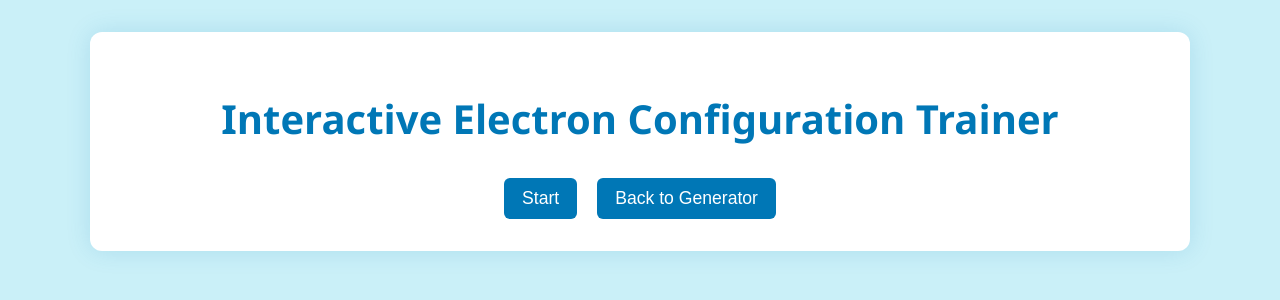
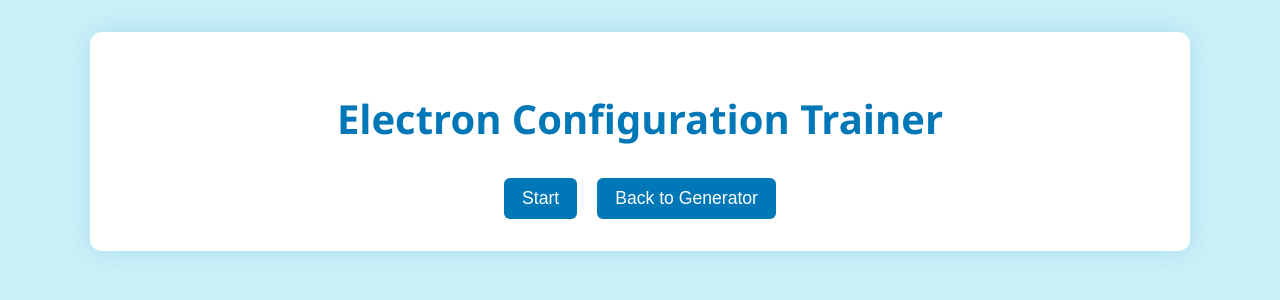
Before and after one commit to dyerfire9/orbitals-app, a React (Create React App) app: page / in a window 1280 px wide. Both pictures are taken after a click on the button "Start Interactive Trainer". Shown: the top 300 px of the page. Built offline with nearby package versions, Linux system fonts and the light colour scheme; the HTML template or start-up script is replaced by a standard one.

Commit message:
Updated Titles

```diff
--- a/src/InteractiveMode.jsx
+++ b/src/InteractiveMode.jsx
@@ -54,7 +54,7 @@ export default function InteractiveMode({ goBack }) {
 
   return (
     <div className="container">
-      <h1 className="title">Interactive Electron Configuration Trainer</h1>
+      <h1 className="title">Electron Configuration Trainer</h1>
 
       {step === 0 ? (
         <div className="trainer-menu">
```
